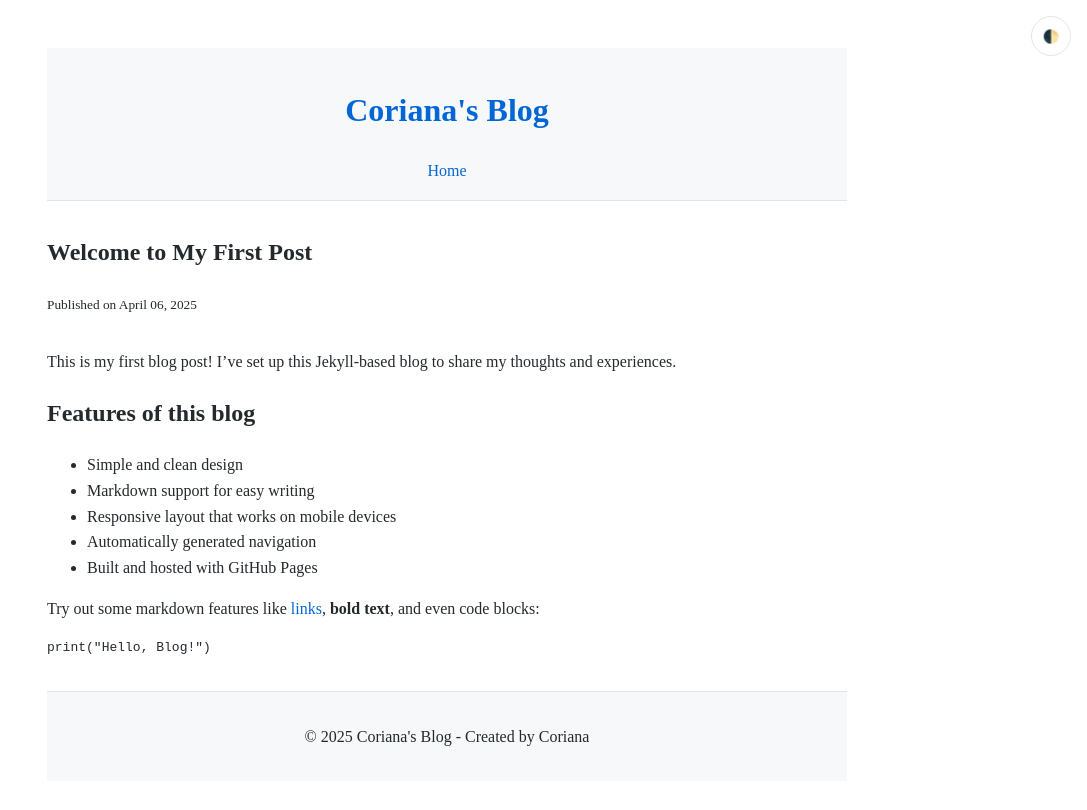
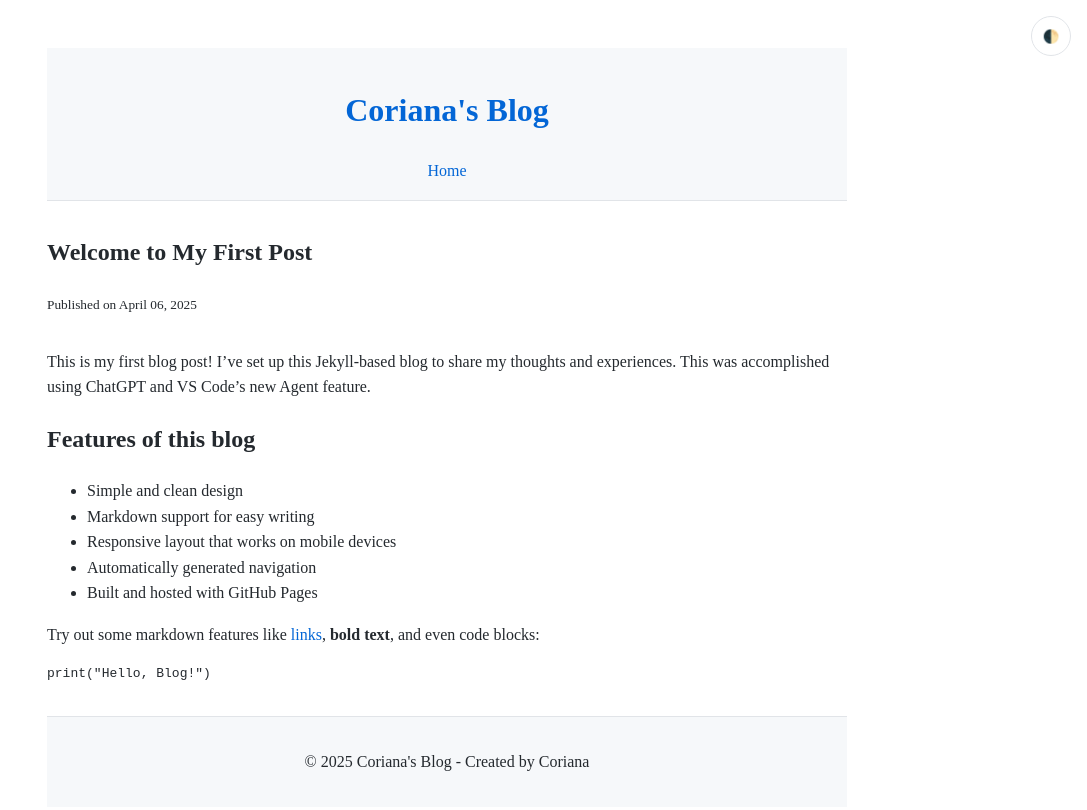
Before and after one commit to Coriana/blog, a Jekyll site: the page built from _posts/2025-04-06-first-post.md, in a window 1280 px wide. Shown: the top 810 px of the page, without its empty margins (193-1280 px from the left). Built offline with Jekyll 4.4.1, drawn with Linux system fonts in a browser that asks for light colours.

Commit message:
style fix 2

```diff
--- a/_includes/header.html
+++ b/_includes/header.html
@@ -2,7 +2,7 @@
   <meta charset="utf-8">
   <meta name="viewport" content="width=device-width, initial-scale=1">
   <title>{% if page.title %}{{ page.title }}{% else %}{{ site.title }}{% endif %}</title>
-  <link rel="stylesheet" href="{{ "/assets/css/main.css" | relative_url }}">
+  <link rel="stylesheet" href="{{ 'assets/css/main.css' | relative_url }}">
   <script>
     // Check for saved theme preference, otherwise use system preference
     const theme = localStorage.getItem('theme') ||
--- a/_posts/2025-04-06-first-post.md
+++ b/_posts/2025-04-06-first-post.md
@@ -1,10 +1,10 @@
 ---
 layout: post
 title: "Welcome to My First Post"
-date: 2025-04-06 12:00:00 +0000
+date: 2025-04-06 20:00:00 +0000
 ---
 
-This is my first blog post! I've set up this Jekyll-based blog to share my thoughts and experiences.
+This is my first blog post! I've set up this Jekyll-based blog to share my thoughts and experiences. This was accomplished using ChatGPT and VS Code's new Agent feature.
 
 ## Features of this blog
 
```
